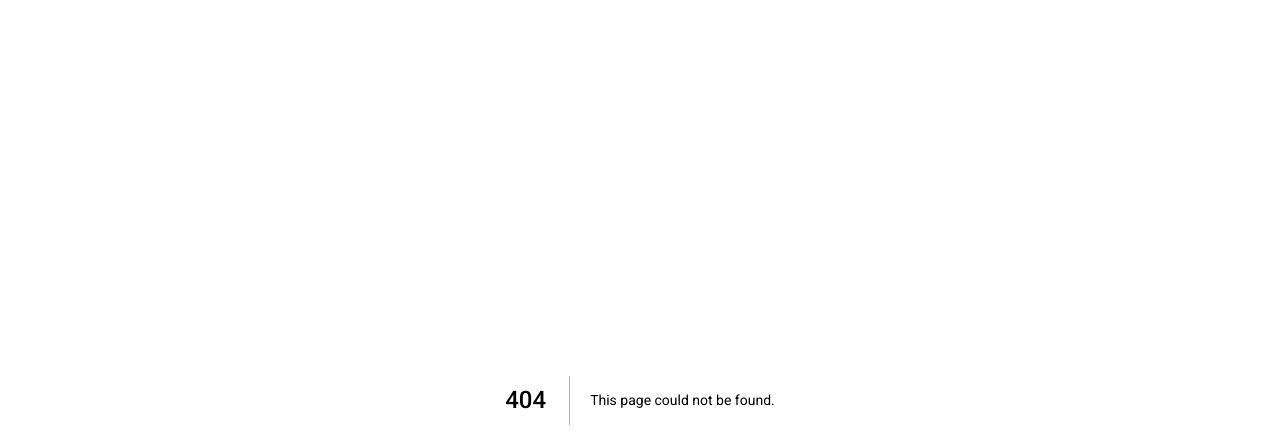
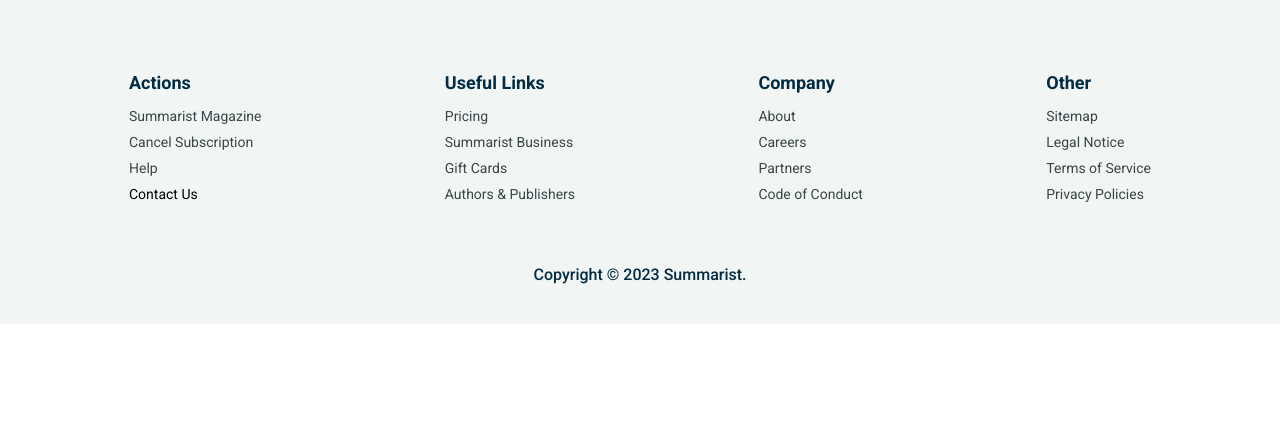
Before and after one commit to owlthinkabtit/advanceinternship2, a Next.js app: page /components/Footer in a window 1280 px wide. Before the commit this address had no page. Shown: the top 448 px of the page. Built offline with nearby package versions, Linux system fonts and the light colour scheme.

Commit message:
Working on the Auth Modal, had to configure firebase and a few other things. Just trying to break everything down in small managable bites.

```diff
--- /dev/null
+++ b/app/components/Footer/page.js
@@ -0,0 +1,83 @@
+export default function Footer() {
+  return (
+    <section id="footer">
+      <div className="container">
+        <div className="row">
+          <div className="footer__top--wrapper">
+            <div className="footer__block">
+              <div className="footer__link--title">Actions</div>
+              <div>
+                <div className="footer__link--wrapper">
+                  <a className="footer__link">Summarist Magazine</a>
+                </div>
+                <div className="footer__link--wrapper">
+                  <a className="footer__link">Cancel Subscription</a>
+                </div>
+                <div className="footer__link--wrapper">
+                  <a className="footer__link">Help</a>
+                </div>
+                <div className="footer__link--wrapper">
+                  <a className="footer_link">Contact Us</a>
+                </div>
+              </div>
+            </div>
+            <div className="footer__block">
+              <div className="footer__link--title">Useful Links</div>
+              <div>
+                <div className="footer__link--wrapper">
+                  <a className="footer__link">Pricing</a>
+                </div>
+                <div className="footer__link--wrapper">
+                  <a className="footer__link">Summarist Business</a>
+                </div>
+                <div className="footer__link--wrapper">
+                  <a className="footer__link">Gift Cards</a>
+                </div>
+                <div className="footer__link--wrapper">
+                  <a className="footer__link">Authors & Publishers</a>
+                </div>
+              </div>
+            </div>
+            <div className="footer__block">
+              <div className="footer__link--title">Company</div>
+              <div>
+                <div className="footer__link--wrapper">
+                  <a className="footer__link">About</a>
+                </div>
+                <div className="footer__link--wrapper">
+                  <a className="footer__link">Careers</a>
+                </div>
+                <div className="footer__link--wrapper">
+                  <a className="footer__link">Partners</a>
+                </div>
+                <div className="footer__link--wrapper">
+                  <a className="footer__link">Code of Conduct</a>
+                </div>
+              </div>
+            </div>
+            <div className="footer__block">
+              <div className="footer__link--title">Other</div>
+              <div>
+                <div className="footer__link--wrapper">
+                  <a className="footer__link">Sitemap</a>
+                </div>
+                <div className="footer__link--wrapper">
+                  <a className="footer__link">Legal Notice</a>
+                </div>
+                <div className="footer__link--wrapper">
+                  <a className="footer__link">Terms of Service</a>
+                </div>
+                <div className="footer__link--wrapper">
+                  <a className="footer__link">Privacy Policies</a>
+                </div>
+              </div>
+            </div>
+          </div>
+          <div className="footer__copyright--wrapper">
+            <div className="footer__copyright">Copyright © 2023 Summarist.</div>
+          </div>
+        </div>
+      </div>
+    </section>
+  )
+}
--- a/app/page.js
+++ b/app/page.js
@@ -6,6 +6,7 @@
 import Statistics from "./components/Statistics/page";
 import Reviews from "./components/Reviews/page";
 import Numbers from "./components/Numbers/page";
+import Footer from "./components/Footer/page";
 
 export default function Home() {
   return (
@@ -18,6 +19,7 @@
           <Statistics />
           <Reviews />
           <Numbers />
+          <Footer />
         </div>
       </div>
     </body>
--- a/package.json
+++ b/package.json
@@ -9,9 +9,11 @@
     "lint": "next lint"
   },
   "dependencies": {
+    "firebase": "^11.6.0",
     "next": "15.2.4",
     "react": "^19.0.0",
     "react-dom": "^19.0.0",
-    "react-icons": "^5.5.0"
+    "react-icons": "^5.5.0",
+    "react-redux": "^9.2.0"
   }
 }
```
Also changed, not shown: context/AuthContext.js (added, +22 -0 lines), firebase.js (added, +16 -0 lines), 1 other file (tests, documents, lock files or other folders).
